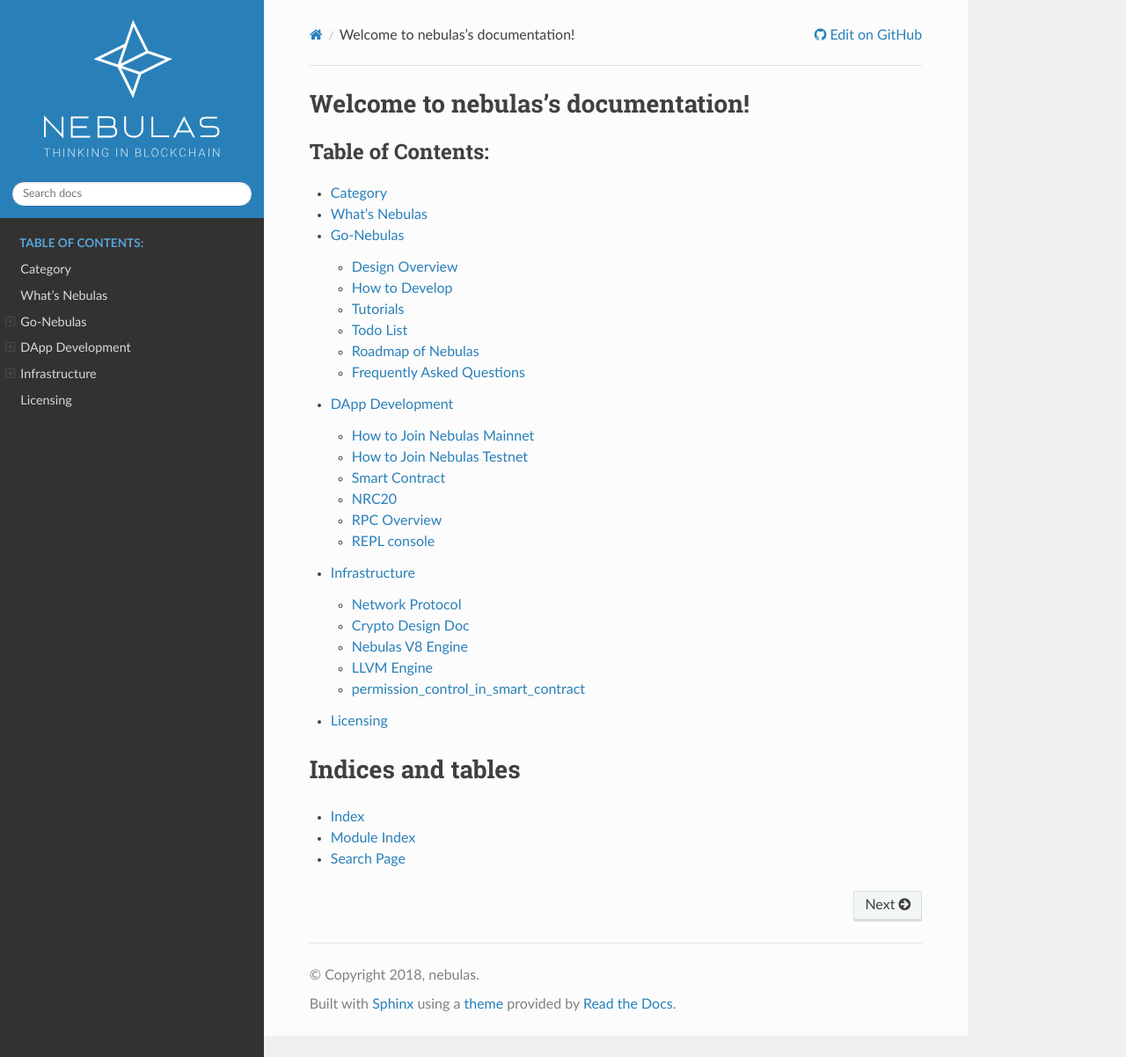
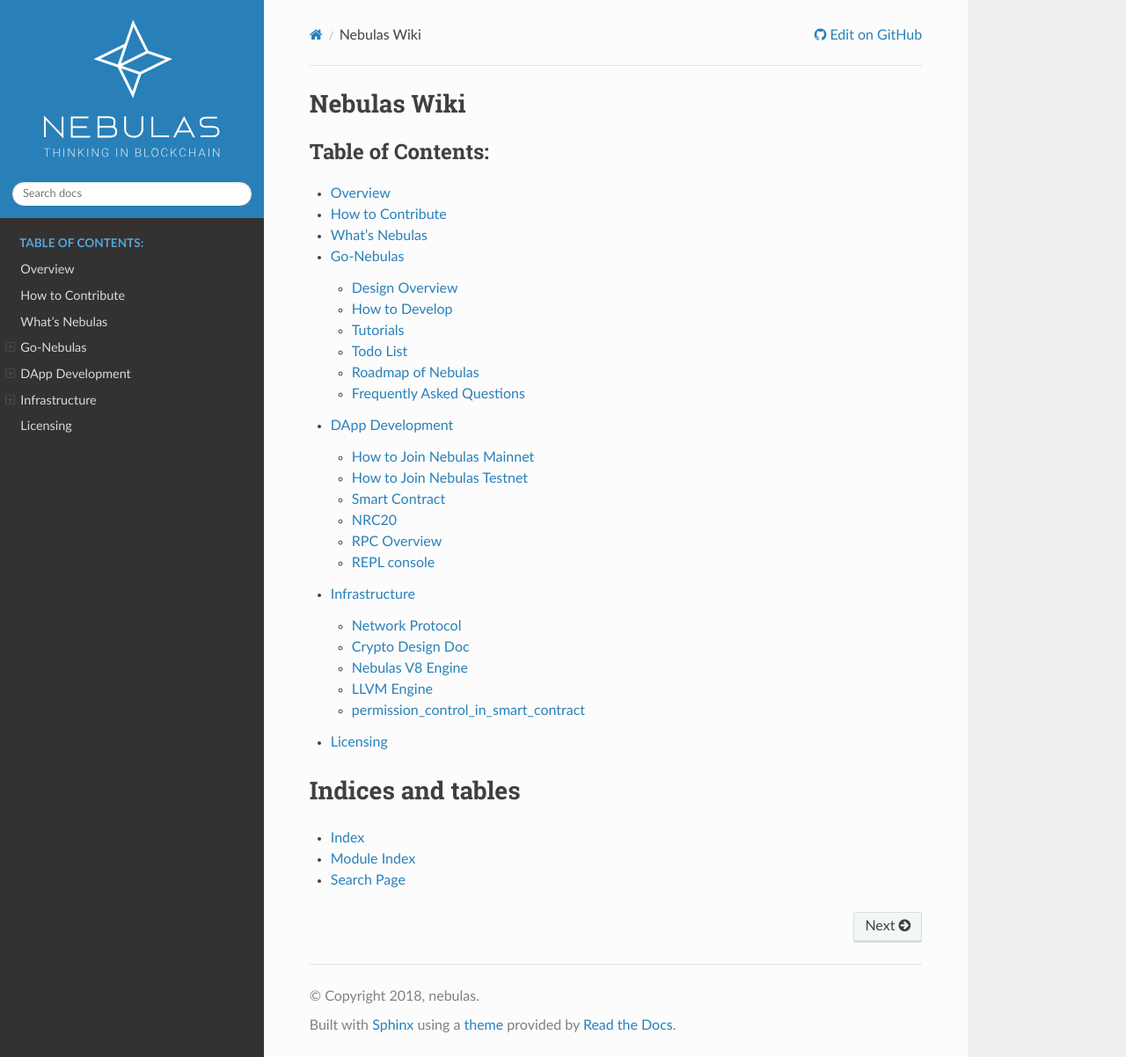
Before and after one commit to nebulasio/nebdocs, a Sphinx documentation site: the page built from docs/index.rst, in a window 1280 px wide and 1202 px high. Shown: the whole window at 88% size. Built offline with Sphinx 7.4.7 and the Read the Docs theme 2.0.0, drawn with Linux system fonts in a browser that asks for light colours.

Commit message:
add how-to-contribute.md

```diff
--- a/docs/index.rst
+++ b/docs/index.rst
@@ -3,7 +3,7 @@
    You can adapt this file completely to your liking, but it should at least
    contain the root `toctree` directive.
 
-Welcome to nebulas's documentation!
+Nebulas Wiki
 ========================================
 
 .. toctree::
@@ -11,7 +11,8 @@
     :titlesonly:
     :caption: Table of Contents:
 
-    tutorials-1.md
+    overview.md
+    how-to-contribute.md
     whats-nebulas/README.rst
     go-nebulas/README.rst
     dapp-development/README.rst
--- a/docs/README.md
+++ b/docs/overview.md
@@ -1,4 +1,4 @@
-# Welcome to Nebulas Guide
+# Overview
 
 {% hint style="info" %}
 This Guide is in progress. Welcome to edit it and help more users and developers in the Nebulas ecosystem.
```
Also changed, not shown: docs/how-to-contribute.md (added, +60 -0 lines).
